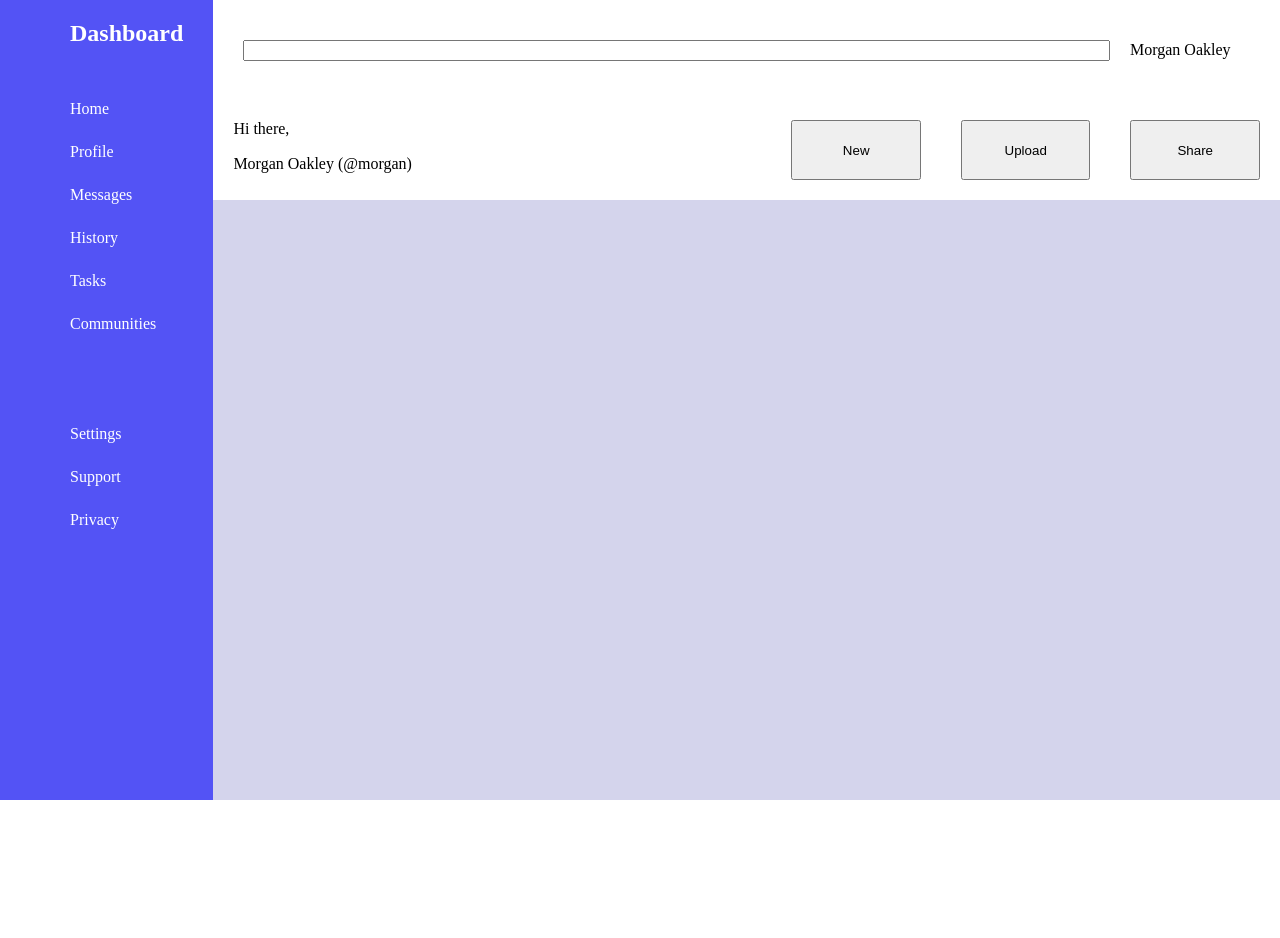
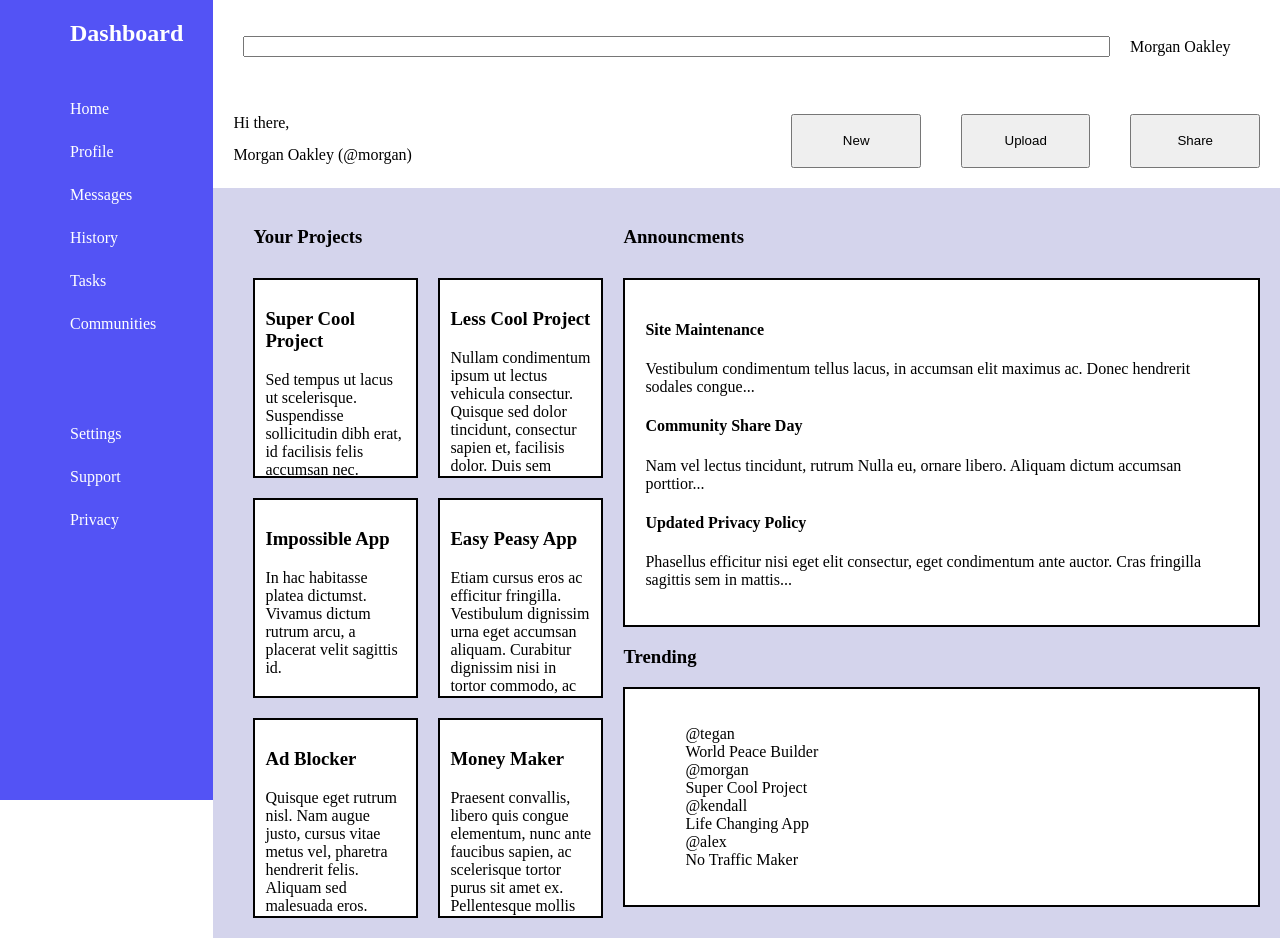
Before and after one commit to DonnieAndMooie/admin-dashboard, a plain HTML site: page index.html in a window 1280 px wide. Before the commit the page ends 800 px from the top, so only its background shows below. Drawn offline with Linux system fonts and the light colour scheme.

Commit message:
Layout the main content correctly with grid

```diff
--- a/index.html
+++ b/index.html
@@ -42,7 +42,79 @@
         </div>
     </div>
     <div class="main">
-
+        <h3 class="projects">Your Projects</h3>
+        <div class="cards-container">
+            <div class="card">
+                <h3>Super Cool Project</h3>
+                Sed tempus ut lacus ut scelerisque.
+                Suspendisse sollicitudin dibh erat, id
+                facilisis felis accumsan nec.
+            </div>
+            <div class="card">
+                <h3>Less Cool Project</h3>
+                Nullam condimentum ipsum ut lectus vehicula
+                consectur. Quisque sed dolor tincidunt,
+                consectur sapien et, facilisis dolor. Duis sem
+                purus, dignissim ut sapien in, varius
+                pellentesque lacus,
+            </div>
+            <div class="card">
+                <h3>Impossible App</h3>
+                In hac habitasse platea dictumst. Vivamus
+                dictum rutrum arcu, a placerat velit sagittis
+                id.
+            </div>
+            <div class="card">
+                <h3>Easy Peasy App</h3>
+                Etiam cursus eros ac efficitur fringilla.
+                Vestibulum dignissim urna eget accumsan
+                aliquam. Curabitur dignissim nisi in tortor
+                commodo, ac bibendum magna tincidunt.
+            </div>
+            <div class="card">
+                <h3>Ad Blocker</h3>
+                Quisque eget rutrum nisl. Nam augue
+                justo, cursus vitae metus vel, pharetra
+                hendrerit felis. Aliquam sed malesuada
+                eros.
+            </div>
+            <div class="card">
+                <h3>Money Maker</h3>
+                Praesent convallis, libero quis congue
+                elementum, nunc ante faucibus sapien, ac
+                scelerisque tortor purus sit amet ex.
+                Pellentesque mollis nec sem vel aliquam.
+            </div>
+        </div>
+        <h3 class="announcements-title">Announcments</h3>
+        <div class="right-container">
+            <div class="announcements">
+                <h4>Site Maintenance</h4>
+                <p>Vestibulum condimentum tellus lacus,
+                    in accumsan elit maximus ac. Donec
+                    hendrerit sodales congue...
+                </p>
+                <h4>Community Share Day</h4>
+                <p>Nam vel lectus tincidunt, rutrum Nulla
+                    eu, ornare libero. Aliquam dictum
+                    accumsan porttior...
+                </p>
+                <h4>Updated Privacy Policy</h4>
+                <p>Phasellus efficitur nisi eget elit
+                    consectur, eget condimentum ante
+                    auctor. Cras fringilla sagittis sem in
+                    mattis...</p>
+             </div>
+             <h3>Trending</h3>
+            <div class="trending">
+                <ul class="trending-list">
+                    <li>@tegan<div>World Peace Builder</div></li>
+                    <li>@morgan<div>Super Cool Project</div></li>
+                    <li>@kendall<div>Life Changing App</div></li>
+                    <li>@alex<div>No Traffic Maker</div></li>
+            </ul>
+        </div>
+    </div>
     </div>
 </body>
 </html>
--- a/styles.css
+++ b/styles.css
@@ -6,7 +6,7 @@ body{
     margin:0;
     display: grid;
     grid-template-columns: 1fr 5fr;
-    grid-template-rows: 1fr 3fr;
+    grid-template-rows: 1fr 4fr;
 }
 
 .sidebar{
@@ -30,6 +30,12 @@ body{
     background-color: rgb(212, 212, 236);
     grid-row: 2 / 3;
     grid-column: 2 /3;
+    display: grid;
+    grid-template-columns: minmax(250px, 3fr) minmax(100px, 1fr);
+    grid-template-rows: 50px 1fr;
+    gap: 20px;
+    padding: 20px;
+
 }
 
 .title{
@@ -81,3 +87,49 @@ body{
     display: grid;
     gap: 10px;
 }
+
+.card{
+    background-color: white;
+    border: 2px solid black;
+    height: 200px;
+    width: 100%;
+    padding: 10px;
+    overflow: auto;
+}
+
+.projects{
+    padding-left: 20px;
+}
+
+.cards-container{
+    display: grid;
+    grid-template-columns: 1fr 1fr;
+    gap: 20px;
+    padding-left: 20px;
+    grid-column: 1 / 3;
+
+}
+
+.announcements,
+.trending{
+    grid-column: 3 / 4;
+    background-color: white;
+    border: 2px solid black;
+    width: 100%;
+    padding: 20px;
+}
+
+
+.announcements-title{
+    grid-column: 3 / 4;
+    grid-row: 1 / 2;
+}
+
+
+.right-container{
+    grid-column: 3 / 4;
+}
+
+ul{
+    list-style: none;
+}
```
